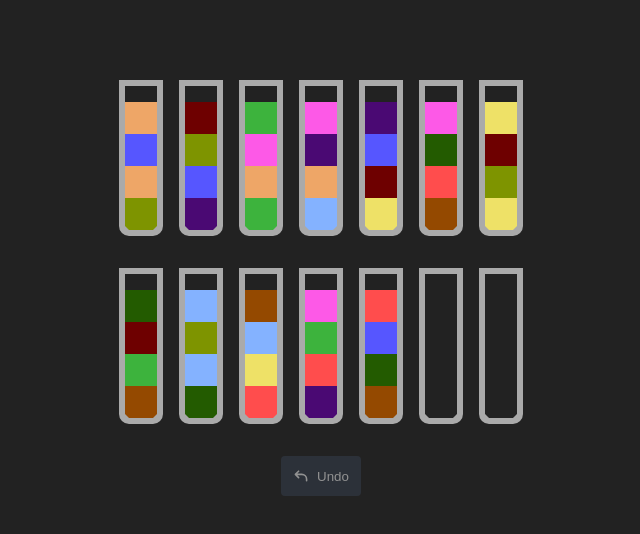
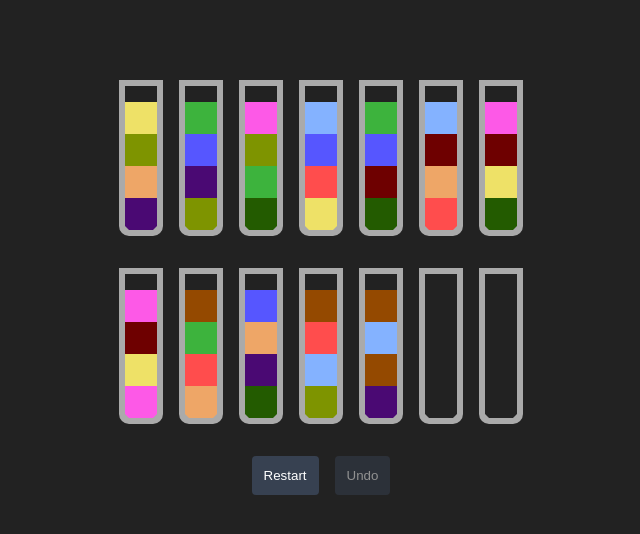
Before and after one commit to kyttike/watersort, a React (Create React App) app: page / in a window 1280 px wide. Shown: the top 534 px of the page, without its empty margins (319-959 px from the left). Built offline with nearby package versions, Linux system fonts and the light colour scheme.

Commit message:
Add win condition detection #1 #2

```diff
--- a/package.json
+++ b/package.json
@@ -13,8 +13,10 @@
   },
   "dependencies": {
     "react": "^17.0.1",
+    "react-confetti": "^6.0.0",
     "react-dom": "^17.0.1",
-    "react-scripts": "4.0.1"
+    "react-scripts": "4.0.1",
+    "react-use": "^17.1.0"
   },
   "devDependencies": {
     "@testing-library/jest-dom": "^5.11.4",
--- a/src/App.css
+++ b/src/App.css
@@ -5,23 +5,20 @@
   align-items: center;
 }
 
-.undo-button {
+.game-container--buttons {
   display: flex;
-  align-items: center;
+  justify-content: center;
+}
+
+.button {
   background: #374151;
   color: white;
   padding: 0.75rem;
   border: none;
   border-radius: 4px;
+  margin: 0 0.5rem;
 }
 
-.undo-button:disabled {
+.button:disabled {
   opacity: 0.5;
 }
-
-.undo-button svg {
-  height: 16px;
-  width: 16px;
-  stroke-width: 2px;
-  padding-right: 0.5rem;
-}
--- a/src/App.tsx
+++ b/src/App.tsx
@@ -1,31 +1,36 @@
 import { useState } from 'react';
 import './App.css';
-import { getRandomGamedata, pourLiquid } from './utils';
+import { checkIsGameOver, getRandomGamedata, pourLiquid } from './utils';
 import VialDisplay from './VialDisplay';
 import { colors, maxVialSize } from './consts';
 import { GameState } from './types';
-
-const vialData: GameState = getRandomGamedata(colors, maxVialSize).concat([[], []]);
+import VictoryConfetti from './VictoryConfetti';
 
 function App() {
   const [selectedVial, setSelectedVial] = useState<number>();
-  const [gameState, setGameState] = useState<GameState>(vialData);
+  const [gameState, setGameState] = useState<GameState>(getRandomGamedata(colors, maxVialSize));
+  const [isGameOver, setGameOver] = useState<boolean>(false);
   const [history, setHistory] = useState<GameState[]>([]);
+
+  const resetGame = () => {
+    setHistory([]);
+    setGameState(getRandomGamedata(colors, maxVialSize));
+    setGameOver(false);
+    setSelectedVial(undefined);
+  };
 
   const updateGameState = (newState: GameState) => {
     setHistory([...history, gameState]);
     setGameState(newState);
+    setGameOver(checkIsGameOver(newState));
   };
 
   const undoMove = () => {
     if (history.length === 0) return;
     setSelectedVial(undefined);
     setGameState(history[history.length - 1]);
+    setGameOver(false);
     setHistory(history.slice(0, history.length - 1));
-    console.log({
-      gameState,
-      history,
-    });
   };
 
   const selectVial = (selectedVialIndex: number): void => {
@@ -45,16 +50,17 @@ function App() {
   return (
     <div className="game-container">
       <VialDisplay gameState={gameState} onVialClick={selectVial} selectedVial={selectedVial} />
-      <button className="undo-button" disabled={history.length === 0} onClick={undoMove}>
-        <svg xmlns="http://www.w3.org/2000/svg" viewBox="0 0 20 20" fill="currentColor">
-          <path
-            fillRule="evenodd"
-            d="M7.707 3.293a1 1 0 010 1.414L5.414 7H11a7 7 0 017 7v2a1 1 0 11-2 0v-2a5 5 0 00-5-5H5.414l2.293 2.293a1 1 0 11-1.414 1.414l-4-4a1 1 0 010-1.414l4-4a1 1 0 011.414 0z"
-            clipRule="evenodd"
-          />
-        </svg>
-        Undo
-      </button>
+      <div className="game-container--buttons">
+        <button className="button" onClick={resetGame}>
+          {isGameOver ? 'New game' : 'Restart'}
+        </button>
+        {isGameOver ? null : (
+          <button className="button" disabled={history.length === 0} onClick={undoMove}>
+            Undo
+          </button>
+        )}
+      </div>
+      {isGameOver ? <VictoryConfetti /> : null}
     </div>
   );
 }
--- /dev/null
+++ b/src/VictoryConfetti.tsx
@@ -0,0 +1,9 @@
+import ReactConfetti from 'react-confetti';
+import { useWindowSize } from 'react-use';
+
+const VictoryConfetti = () => {
+  const { width, height } = useWindowSize();
+  return <ReactConfetti width={width} height={height} />;
+};
+
+export default VictoryConfetti;
--- a/src/utils.ts
+++ b/src/utils.ts
@@ -19,20 +19,19 @@ function shuffle(array: any[]) {
   return resultArray;
 }
 
-export function getRandomGamedata(colors: string[], maxVialSize: number): string[][] {
+export function getRandomGamedata(colors: string[], maxVialSize: number = 4, extraVials: number = 2): string[][] {
   const result: string[][] = [];
   const duplicatedColors = colors.flatMap((color) => Array(maxVialSize).fill(color));
   const shuffledColors = shuffle(duplicatedColors);
   for (let i = 0; i < shuffledColors.length; i += maxVialSize) {
     result.push(shuffledColors.slice(i, i + maxVialSize));
   }
-  return result;
+  return result.concat(Array(extraVials).fill([]));
 }
 
-export const pourLiquid = (gameState: string[][], sourceIndex: number, targetIndex: number): GameState => {
+export const pourLiquid = (gameState: GameState, sourceIndex: number, targetIndex: number): GameState => {
   const sourceVial = [...gameState[sourceIndex]];
   const targetVial = [...gameState[targetIndex]];
-  console.log(sourceVial, targetVial);
   while (true) {
     if (targetVial.length === maxVialSize || sourceVial.length === 0) {
       break;
@@ -49,3 +48,17 @@ export const pourLiquid = (gameState: string[][], sourceIndex: number, targetInd
   newGameState[targetIndex] = targetVial;
   return newGameState;
 };
+
+export const checkIsGameOver = (gameState: GameState): boolean => {
+  for (const vial of gameState) {
+    if (vial.length > 0 && vial.length < 4) return false;
+    let vialBaseColor = vial[0];
+    for (const color of vial) {
+      if (vial.length === 0) {
+        continue;
+      }
+      if (color !== vialBaseColor) return false;
+    }
+  }
+  return true;
+};
```
Also changed, not shown: 1 other file (tests, documents, lock files or other folders).
